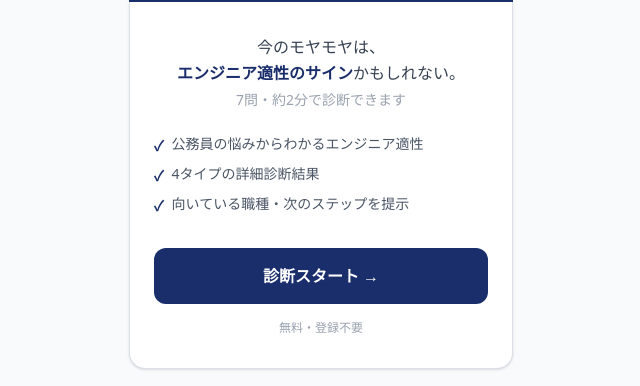
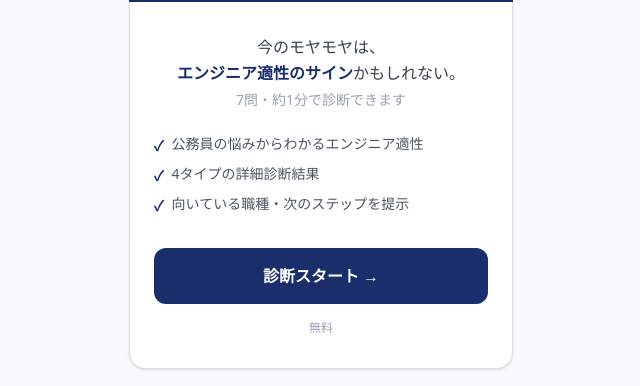
Before and after one commit to techwebvillage/diagnosis, a Next.js app: page / in a window 1280 px wide. Shown: the part 272-658 px from the top of the page, without its empty margins (319-959 px from the left). Built offline with nearby package versions, Linux system fonts and the light colour scheme.

Commit message:
fix: スコアぼかし強化・約1分に変更・登録不要を削除

```diff
--- a/app/page.tsx
+++ b/app/page.tsx
@@ -17,7 +17,7 @@ export default function Home() {
           <p className="text-center text-gray-700 leading-relaxed mb-6">
             今のモヤモヤは、<br />
             <span className="font-bold text-navy">エンジニア適性のサイン</span>かもしれない。
-            <span className="block text-sm text-gray-400 mt-1">7問・約2分で診断できます</span>
+            <span className="block text-sm text-gray-400 mt-1">7問・約1分で診断できます</span>
           </p>
 
           <ul className="space-y-2 text-sm text-gray-600 mb-8">
@@ -42,7 +42,7 @@ export default function Home() {
             診断スタート →
           </Link>
 
-          <p className="text-center text-xs text-gray-400 mt-4">無料・登録不要</p>
+          <p className="text-center text-xs text-gray-400 mt-4">無料</p>
         </div>
       </div>
     </main>
--- a/app/preview/page.tsx
+++ b/app/preview/page.tsx
@@ -49,11 +49,11 @@ export default function PreviewPage() {
               {/* ぼかしプレビューエリア */}
               <div className="relative mb-6">
                 {/* ぼかしコンテンツ */}
-                <div className="select-none" style={{ filter: 'blur(6px)', pointerEvents: 'none' }}>
+                <div className="select-none" style={{ pointerEvents: 'none' }}>
                   {/* スコア */}
                   <div className="text-center mb-4">
                     <p className="text-sm text-gray-500 mb-1">エンジニア適性スコア</p>
-                    <p className="text-5xl font-bold text-navy">
+                    <p className="text-5xl font-bold text-navy" style={{ filter: 'blur(10px)' }}>
                       {result.displayScore}
                       <span className="text-lg font-normal text-gray-400 ml-1">点</span>
                     </p>
```
